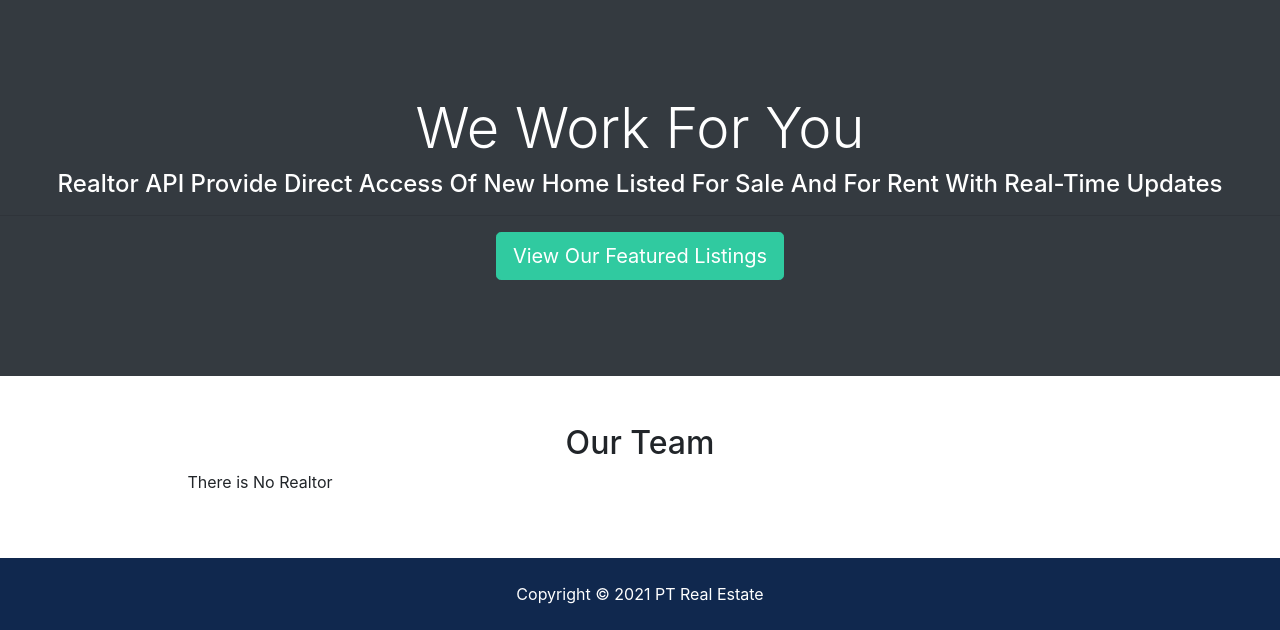
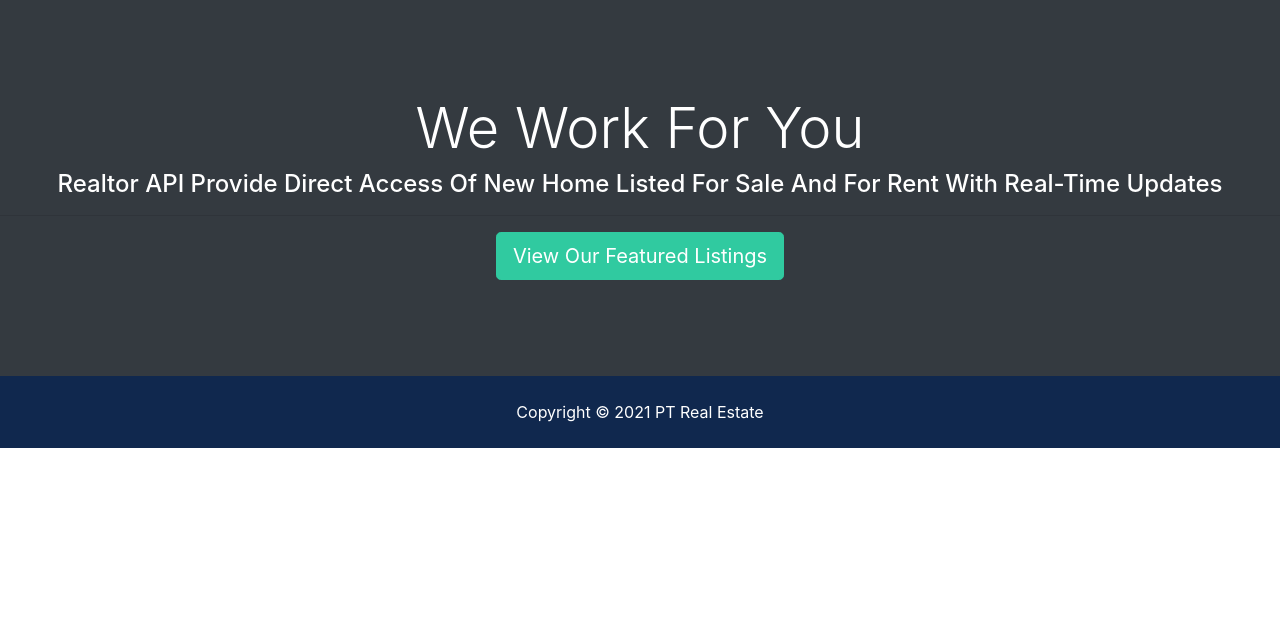
Before and after one commit to phucvtran/RealEstate, a Django app: page /about in a window 1280 px wide. Shown: the part 1102-1732 px from the top of the page. After the commit the page ends 1550 px from the top, so only its background shows below. Run offline with Django 3.2, Linux system fonts and the light colour scheme; data that the repository does not hold is empty; some libraries are stand-ins or nearby versions.

Commit message:
remove realtor team

```diff
--- a/templates/pages/about.html
+++ b/templates/pages/about.html
@@ -72,7 +72,7 @@
   </section>
 
   <!-- Team -->
-  <section id="team" class="py-5">
+  <!-- <section id="team" class="py-5">
     <div class="container">
       <h2 class="text-center">Our Team</h2>
       <div class="row text-center">
@@ -103,5 +103,5 @@
 
 
     </div>
-  </section>
+  </section> -->
 {% endblock%}
```
